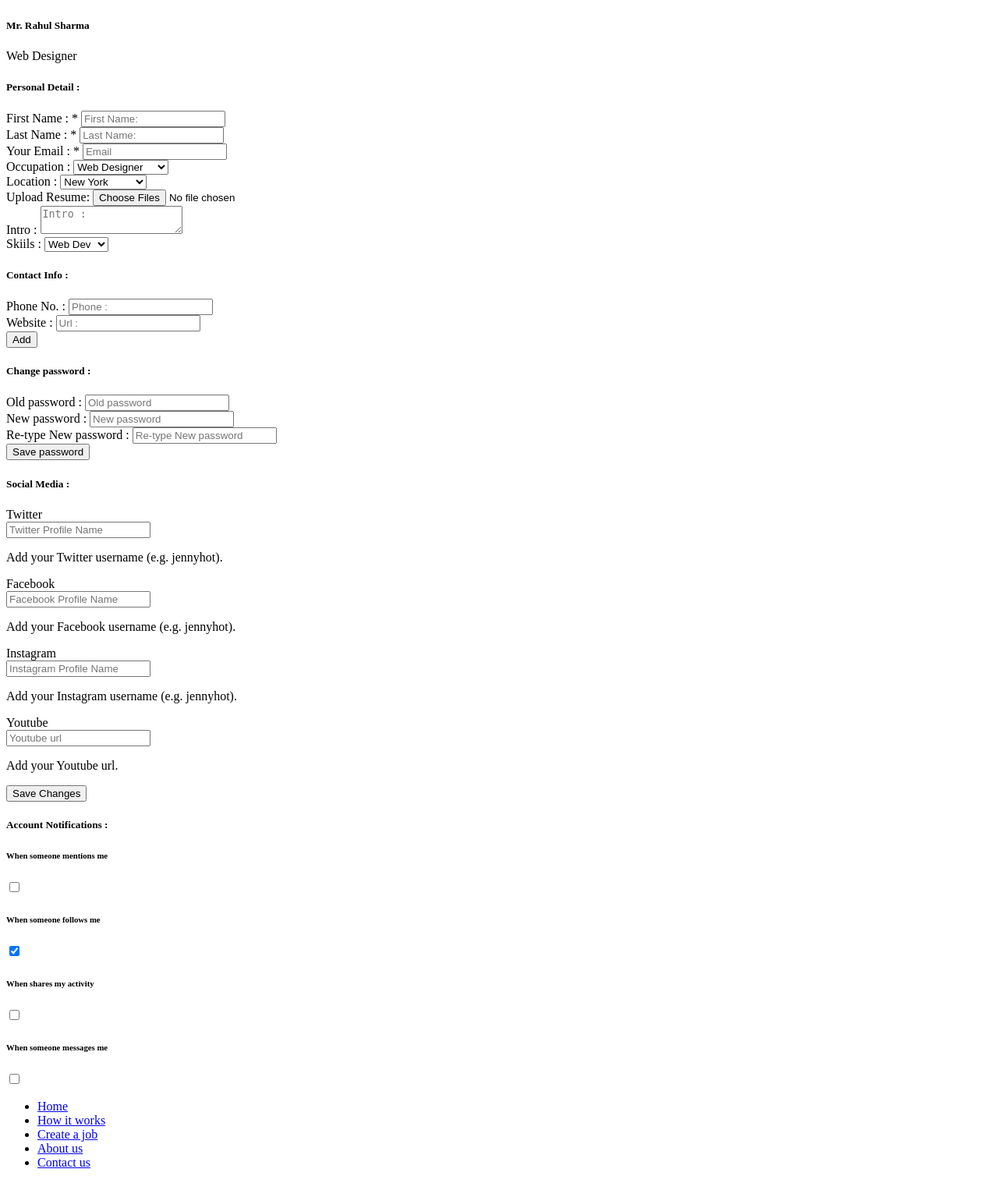
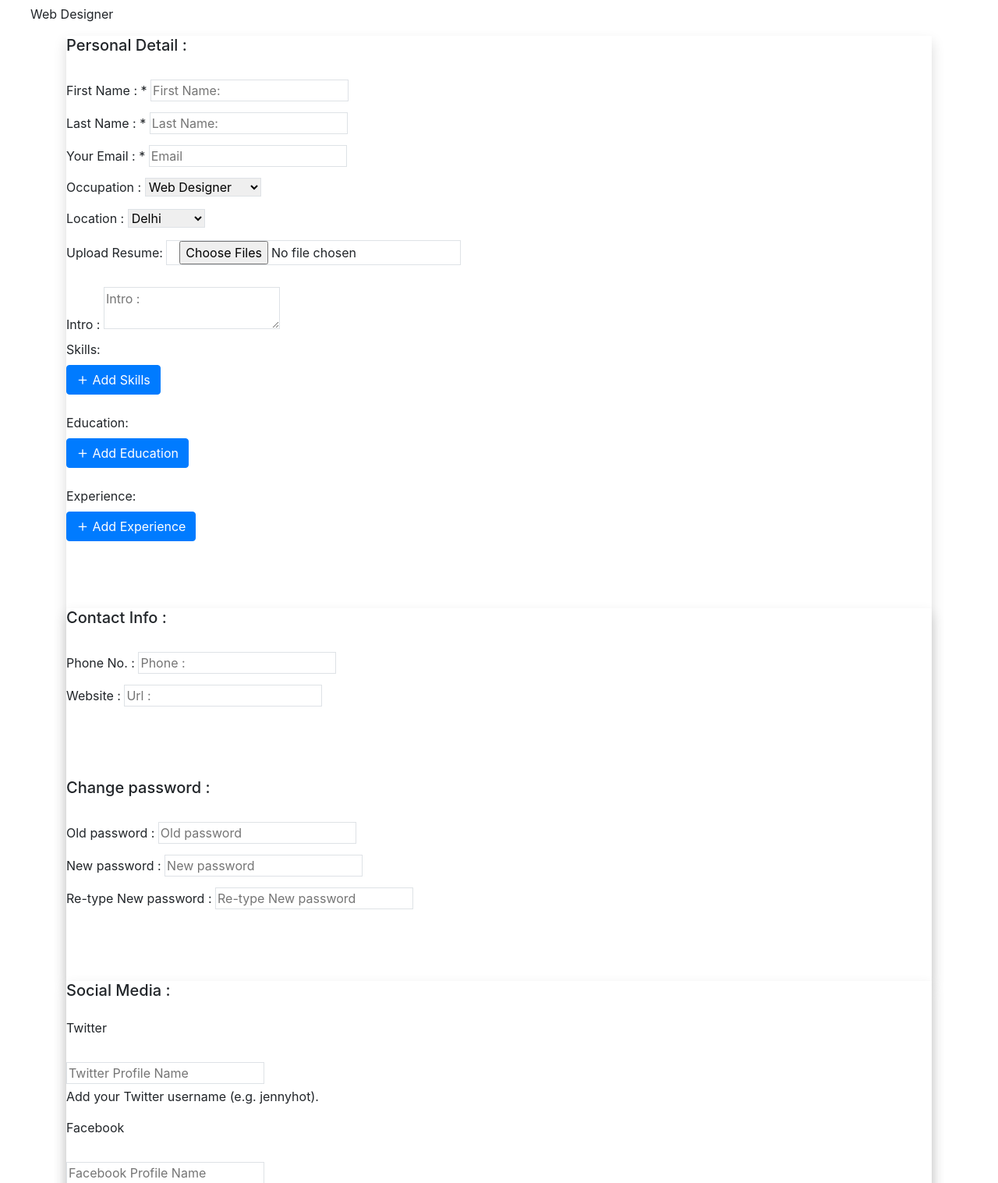
Before and after one commit to mittaludit236/Be_pop_professional_npm_init, a web app: file candidate-profile-setting.html in a window 1280 px wide. Shown: the part 1006-2523 px from the top of the page at 78% size. Run offline with its HTML, style and script files only (its server is not run), Linux system fonts and the light colour scheme; some libraries are stand-ins or nearby versions.

Commit message:
candidate-profile-work

```diff
--- a/candidate-profile-setting.html
+++ b/candidate-profile-setting.html
@@ -8,21 +8,19 @@
 
         <meta name="version" content="1.3.0">
         <meta http-equiv="X-UA-Compatible" content="IE=edge">
-
-        <!-- favicon -->
         <link rel="shortcut icon" href="assets/images/favicon.ico">
 
-        <!-- Css -->
-        <!-- Main Css -->
-        <link href="assets/libs/%40iconscout/unicons/css/line.css" type="text/css" rel="stylesheet">
-        <link href="assets/libs/%40mdi/font/css/materialdesignicons.min.css" rel="stylesheet" type="text/css">
+
+        <link rel="stylesheet" href="https://unicons.iconscout.com/release/v4.0.0/css/line.css">
         <link href="assets/css/tailwind.min.css" rel="stylesheet" type="text/css">
+        <link href="https://maxcdn.bootstrapcdn.com/bootstrap/4.5.2/css/bootstrap.min.css" rel="stylesheet">
+        <script src="https://cdn.jsdelivr.net/npm/bootstrap@5.3.0/dist/js/bootstrap.bundle.min.js"></script>
+
 
     </head>
 
     <body class="dark:bg-slate-900">
 
-        <!-- Start Navbar -->
         <nav id="topnav" class="defaultscroll is-sticky">
             <div class="container">
 
@@ -57,7 +55,6 @@
                         </div>
                     </li><!--end dropdown-->
                 </ul>
-                <!--Login button End-->
 
 
             </div><!--end container-->
@@ -125,9 +122,9 @@
                                 <div>
                                     <label class="form-label font-medium">Location :</label>
                                     <select class="form-select form-input border border-slate-100 dark:border-slate-800 block w-full mt-2">
-                                        <option value="NY">New York</option>
-                                        <option value="MC">North Carolina</option>
-                                        <option value="SC">South Carolina</option>
+                                        <option value="De">Delhi</option>
+                                        <option value="BA">Bangalore</option>
+                                        <option value="Pu">Pune</option>
                                     </select>
                                 </div>
                                 <div>
@@ -144,13 +141,39 @@
                             </div><!--end row-->
 
                             <div>
-                                <label class="form-label font-medium">Skiils :</label>
-                                <select class="form-select form-input border border-slate-100 dark:border-slate-800 block w-full mt-2">
-                                    <option value="Wd">Web Dev</option>
-                                    <option value="C">C++</option>
-                                    <option value="JS">Javascript</option>
-                                </select>
-                            </div>
+                                <label class="form-label font-medium">Skills:</label>
+                                <br>
+
+                                <div class="mb-4">
+                                    <button type="button" class="btn btn-primary" data-bs-toggle="modal" data-bs-target="#myModal">
+                                        <i class="uil uil-plus"></i> Add Skills
+                                    </button>
+                                </div>
+
+                                <div>
+                                    <label class="form-label font-medium">Education:</label>
+                                    <br>
+                                    <div class="mb-4">
+                                        <button type="button" class="btn btn-primary" data-bs-toggle="modal" data-bs-target="#myModal">
+                                            <i class="uil uil-plus"></i> Add Education
+                                        </button>
+                                    </div>
+                                </div>
+
+                                <div>
+                                    <label class="form-label font-medium">Experience:</label>
+                                    <br>
+                                    <div class="mb-4">
+                                        <button type="button" class="btn btn-primary" data-bs-toggle="modal" data-bs-target="#myModal1">
+                                            <i class="uil uil-plus"></i> Add Experience
+                                        </button>
+                                    </div>
+                                </div>
+
+                                <div class="mb-4 text-center">
+                                    <button type="button" class="btn bg-emerald-600 hover-bg-emerald-700 border-emerald-600 hover-border-emerald-700 text-white rounded-md butreq">Save Changes</button>
+                                  </div>
+
                     </div>
 
                     <div class="p-6 rounded-md shadow dark:shadow-gray-800 bg-white dark:bg-slate-900">
@@ -387,10 +410,111 @@
 
 
         <a href="#" onclick="topFunction()" id="back-to-top" class="back-to-top fixed hidden text-lg rounded-full z-10 bottom-5 end-5 h-9 w-9 text-center bg-emerald-600 text-white justify-center items-center"><i class="uil uil-arrow-up"></i></a>
-        <!-- Back to top -->
+
+        <!-- Bootstrap Modal for Adding Education -->
+        <div class="modal fade" id="myModal" role="dialog">
+            <div class="modal-dialog" role="document">
+                <div class="modal-content">
+                    <div class="modal-header">
+                        <h5 class="modal-title" id="registrationModalLabel">Education </h5>
+
+                    </div>
+                    <div class="modal-body">
+                        <!-- Education Form -->
+                        <form>
+                            <div class="mb-3">
+                                <label for="schoolInput" class="form-label">School/College Name</label>
+                                <input type="text" class="form-control" id="schoolInput" required>
+                            </div>
+                            <div class="mb-3">
+                                <label for="degreeInput" class="form-label">Degree</label>
+                                <input type="text" class="form-control" id="degreeInput" required>
+                            </div>
+                            <div class="mb-3">
+                                <label for="startYearInput" class="form-label">Year of Start</label>
+                                <input type="number" class="form-control" id="startYearInput" required>
+                            </div>
+                            <div class="mb-3">
+                                <label for="endYearInput" class="form-label">Year of Pass</label>
+                                <input type="number" class="form-control" id="endYearInput" required>
+                            </div>
+                            <div class="modal-footer">
+                                <button type="button" class="btn btn-secondary" data-bs-dismiss="modal">Close</button>
+                                <button type="button" class="btn btn-primary" id="adding">Add Edducation</button>
+                            </div>
+                        </form>
+                    </div>
+
+                </div>
+            </div>
+        </div>
+        <div class="modal fade" id="myModal1" role="dialog">
+            <div class="modal-dialog" role="document">
+                <div class="modal-content">
+                    <div class="modal-header">
+                        <h5 class="modal-title" id="experience">Experience </h5>
+                    </div>
+                    <div class="modal-body">
+                        <!-- Experience Form -->
+                        <form>
+                            <div class="mb-3">
+                                <label for="companyinput" class="form-label">Company Name</label>
+                                <input type="text" class="form-control" id="companyinput" required>
+                            </div>
+                            <div class="mb-3">
+                                <label for="title" class="form-label">Title</label>
+                                <input type="text" class="form-control" id="title" required>
+                            </div>
+                            <div class="mb-3">
+                                <label for="startYearInput" class="form-label">Year of Start</label>
+                                <input type="number" class="form-control" id="startYearInput" required>
+                            </div>
+                            <div class="mb-3">
+                                <label for="endYearInput" class="form-label">Year of Pass</label>
+                                <input type="number" class="form-control" id="endYearInput" required>
+                            </div>
+                            <div class="modal-footer">
+                                <button type="button" class="btn btn-secondary" data-bs-dismiss="modal">Close</button>
+                                <button type="button" class="btn btn-primary" id="adding2">Add Experience</button>
+                            </div>
+                        </form>
+                    </div>
+                </div>
+            </div>
+        </div>
+
+        <div class="modal fade" id="myModal2" role="dialog">
+            <div class="modal-dialog" role="document">
+                <div class="modal-content">
+                    <div class="modal-header">
+                        <h5 class="modal-title" id="skill">Skill </h5>
+                    </div>
+                    <div class="modal-body">
+                        <!-- Skill Form -->
+                        <form>
+                            <p>Add the skills to improve your profile</p>
+                            <div class="mb-3">
+                                <label for="skills" class="form-label font-medium">Skills:</label>
+                                <select class="form-select form-input border border-slate-100 dark:border-slate-800 block w-full mt-2" id="skills">
+                                    <option value="Wd">Web Dev</option>
+                                    <option value="C">C++</option>
+                                    <option value="JS">JavaScript</option>
+                                </select>
+                            </div>
+
+                            <div class="modal-footer">
+                                <button type="button" class="btn btn-secondary" data-bs-dismiss="modal">Close</button>
+                                <button type="button" class="btn btn-primary" id="addingSkills">Add Skill</button>
+                            </div>
+                        </form>
+                    </div>
+                </div>
+            </div>
+        </div>
 
 
         <script src="all.js"></script>
+
         <!-- JAVASCRIPTS -->
     </body>
 
--- a/index1.js
+++ b/index1.js
@@ -31,7 +31,7 @@
   cookie: {
     maxAge: 3600000 // 1 hour in milliseconds
   }
-})); //making a session for sign in through express-session
+}));
 const transporter = nodemailer.createTransport({
   host: 'smtp.gmail.com',
   port: 587,
--- a/landing.html
+++ b/landing.html
@@ -373,9 +373,6 @@
                             </div>
                         </div>
                         </div>
-                        </div>
-
-
 
 
                         <script src="all.js"></script>
--- a/views/candidate-profile.ejs
+++ b/views/candidate-profile.ejs
@@ -8,12 +8,7 @@
 
         <meta name="version" content="1.3.0">
         <meta http-equiv="X-UA-Compatible" content="IE=edge">
-
-        <!-- favicon -->
         <link rel="shortcut icon" href="assets/images/favicon.ico">
-
-        <!-- Css -->
-        <!-- Main Css -->
         <link href="assets/libs/%40iconscout/unicons/css/line.css" type="text/css" rel="stylesheet">
         <link href="assets/libs/%40mdi/font/css/materialdesignicons.min.css" rel="stylesheet" type="text/css">
         <link href="assets/css/tailwind.min.css" rel="stylesheet" type="text/css">
```
Also changed, not shown: employer-profile.html (+43 -10 lines), signup.html (+2 -6 lines), all.js.
